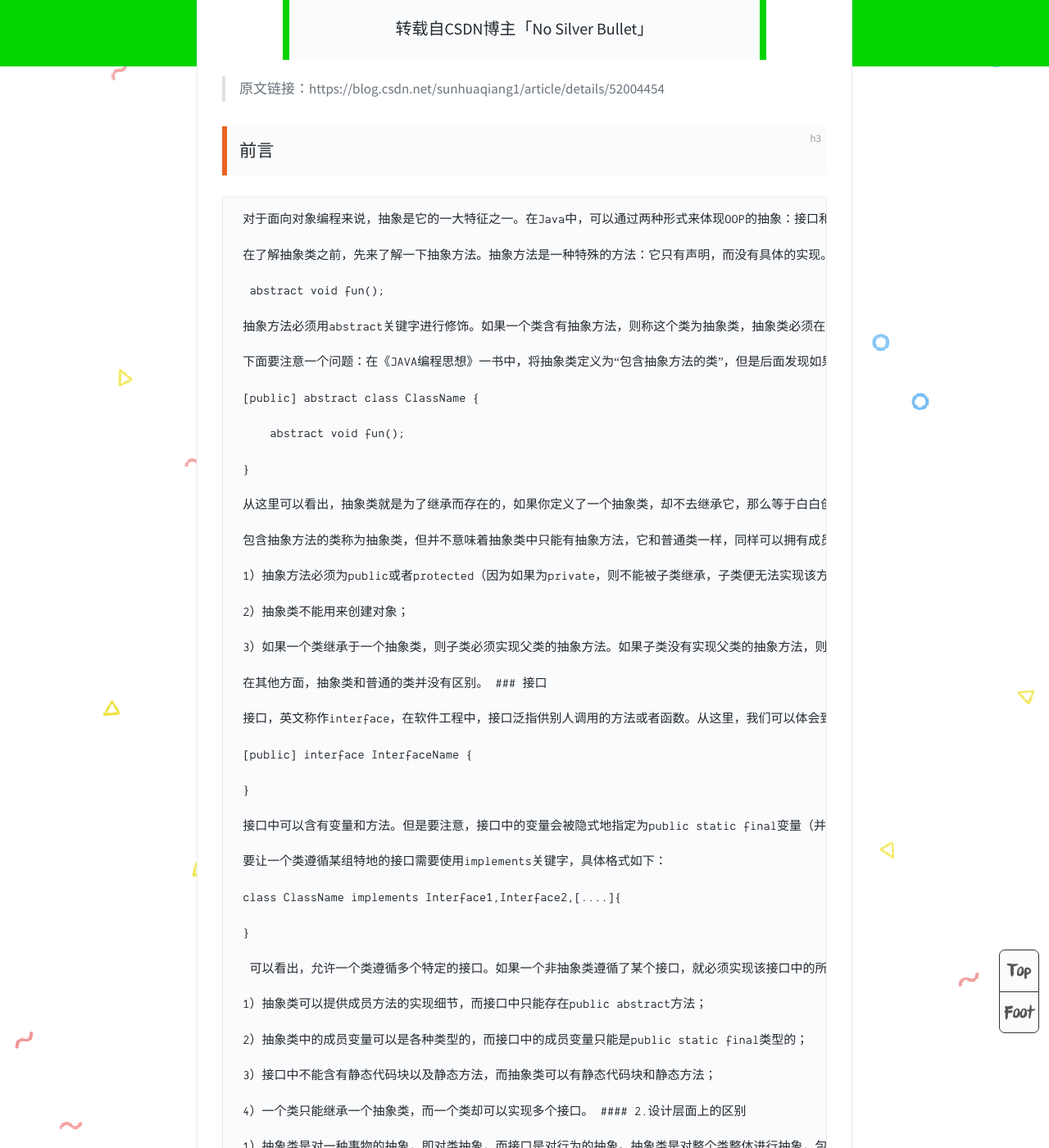
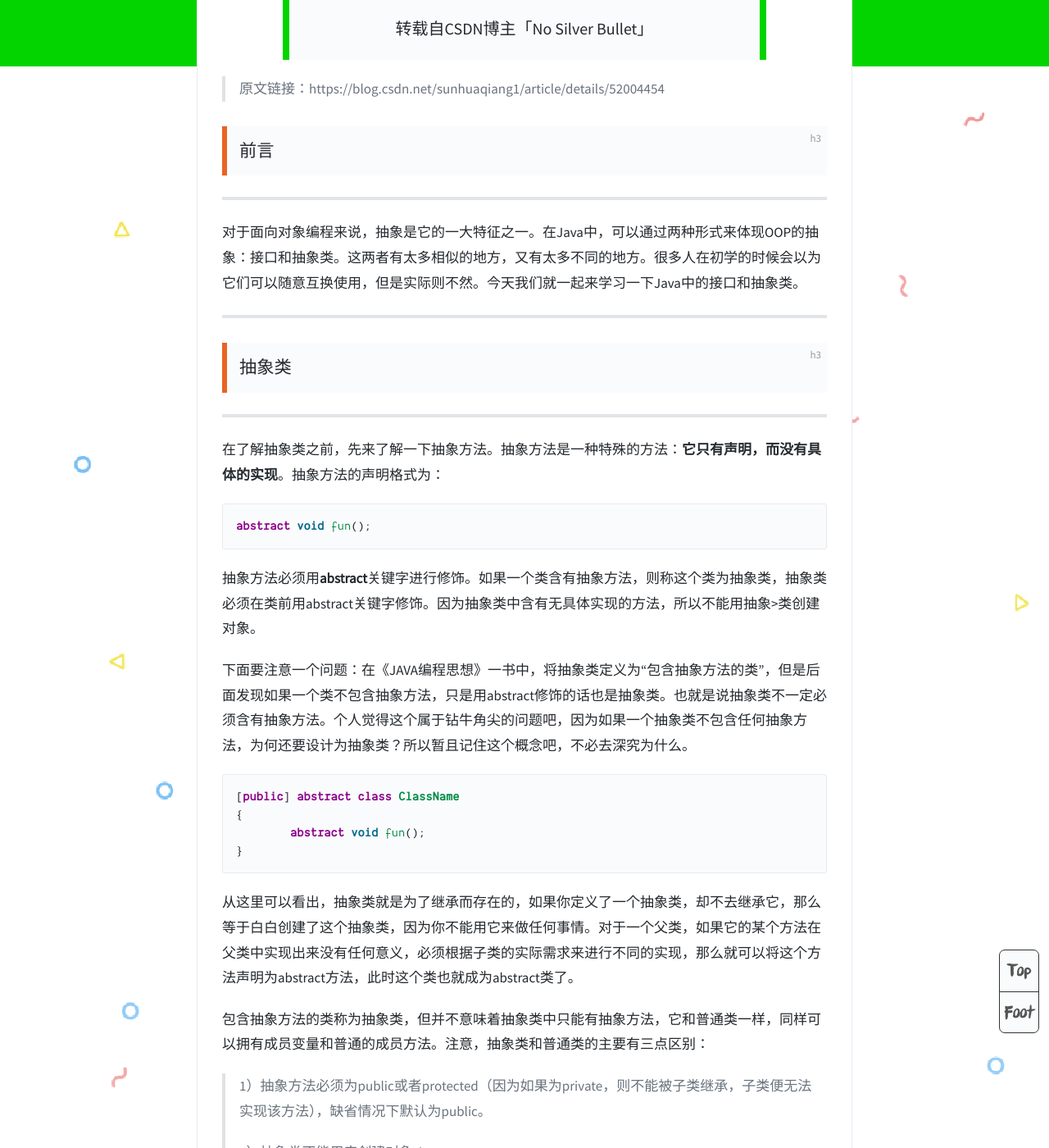
Before and after one commit to xinhuoshixincha/xinhuoshixincha.github.io, a Jekyll site: the page built from _posts/2020-5-2-深入理解java的接口和抽象类（转载）.md, in a window 1280 px wide and 1400 px high, scrolled down 544 px. Shown: the whole window at 82% size. Built offline with Jekyll 4.4.1, drawn with Linux system fonts in a browser that asks for light colours; comment, search, counter and statistics services are not loaded; some of the changed text lies outside the part shown.

Commit message:
Update 2020-5-2-深入理解java的接口和抽象类（转载）.md

````diff
--- a/_posts/2020-5-2-深入理解java的接口和抽象类（转载）.md
+++ b/_posts/2020-5-2-深入理解java的接口和抽象类（转载）.md
@@ -7,117 +7,169 @@ tags: Java
 color: rgb(3,212,0)
 ---
 
->原文链接：https://blog.csdn.net/sunhuaqiang1/article/details/52004454
+> 原文链接：https://blog.csdn.net/sunhuaqiang1/article/details/52004454
 
 ### 前言
 
-     对于面向对象编程来说，抽象是它的一大特征之一。在Java中，可以通过两种形式来体现OOP的抽象：接口和抽象类。这两者有太多相似的地方，又有太多不同的地方。很多人在初学的时候会以为它们可以随意互换使用，但是实际则不然。今天我们就一起来学习一下Java中的接口和抽象类。
+***
+
+对于面向对象编程来说，抽象是它的一大特征之一。在Java中，可以通过两种形式来体现OOP的抽象：接口和抽象类。这两者有太多相似的地方，又有太多不同的地方。很多人在初学的时候会以为它们可以随意互换使用，但是实际则不然。今天我们就一起来学习一下Java中的接口和抽象类。
+
+***
+
+
+
 ### 抽象类
 
-     在了解抽象类之前，先来了解一下抽象方法。抽象方法是一种特殊的方法：它只有声明，而没有具体的实现。抽象方法的声明格式为：
+***
 
-      abstract void fun();
+在了解抽象类之前，先来了解一下抽象方法。抽象方法是一种特殊的方法：**它只有声明，而没有具体的实现**。抽象方法的声明格式为：
 
-     抽象方法必须用abstract关键字进行修饰。如果一个类含有抽象方法，则称这个类为抽象类，抽象类必须在类前用abstract关键字修饰。因为抽象类中含有无具体实现的方法，所以不能用抽象类创建对象。
+```java
+abstract void fun();
+```
 
-     下面要注意一个问题：在《JAVA编程思想》一书中，将抽象类定义为“包含抽象方法的类”，但是后面发现如果一个类不包含抽象方法，只是用abstract修饰的话也是抽象类。也就是说抽象类不一定必须含有抽象方法。个人觉得这个属于钻牛角尖的问题吧，因为如果一个抽象类不包含任何抽象方法，为何还要设计为抽象类？所以暂且记住这个概念吧，不必去深究为什么。
+抽象方法必须用**abstract**关键字进行修饰。如果一个类含有抽象方法，则称这个类为抽象类，抽象类必须在类前用abstract关键字修饰。因为抽象类中含有无具体实现的方法，所以不能用抽象>类创建对象。
 
-     [public] abstract class ClassName {
+下面要注意一个问题：在《JAVA编程思想》一书中，将抽象类定义为“包含抽象方法的类”，但是后面发现如果一个类不包含抽象方法，只是用abstract修饰的话也是抽象类。也就是说抽象类不一定必须含有抽象方法。个人觉得这个属于钻牛角尖的问题吧，因为如果一个抽象类不包含任何抽象方法，为何还要设计为抽象类？所以暂且记住这个概念吧，不必去深究为什么。
 
-         abstract void fun();
 
-     }
 
-     从这里可以看出，抽象类就是为了继承而存在的，如果你定义了一个抽象类，却不去继承它，那么等于白白创建了这个抽象类，因为你不能用它来做任何事情。对于一个父类，如果它的某个方法在父类中实现出来没有任何意义，必须根据子类的实际需求来进行不同的实现，那么就可以将这个方法声明为abstract方法，此时这个类也就成为abstract类了。
+```java
+[public] abstract class ClassName
+{
+	abstract void fun();
+}
+```
 
-     包含抽象方法的类称为抽象类，但并不意味着抽象类中只能有抽象方法，它和普通类一样，同样可以拥有成员变量和普通的成员方法。注意，抽象类和普通类的主要有三点区别：
 
-     1）抽象方法必须为public或者protected（因为如果为private，则不能被子类继承，子类便无法实现该方法），缺省情况下默认为public。
 
-     2）抽象类不能用来创建对象；
+从这里可以看出，抽象类就是为了继承而存在的，如果你定义了一个抽象类，却不去继承它，那么等于白白创建了这个抽象类，因为你不能用它来做任何事情。对于一个父类，如果它的某个方法在父类中实现出来没有任何意义，必须根据子类的实际需求来进行不同的实现，那么就可以将这个方法声明为abstract方法，此时这个类也就成为abstract类了。
 
-     3）如果一个类继承于一个抽象类，则子类必须实现父类的抽象方法。如果子类没有实现父类的抽象方法，则必须将子类也定义为为abstract类。
+包含抽象方法的类称为抽象类，但并不意味着抽象类中只能有抽象方法，它和普通类一样，同样可以拥有成员变量和普通的成员方法。注意，抽象类和普通类的主要有三点区别：
 
-     在其他方面，抽象类和普通的类并没有区别。
+> 1）抽象方法必须为public或者protected（因为如果为private，则不能被子类继承，子类便无法实现该方法），缺省情况下默认为public。
+>
+> 2）抽象类不能用来创建对象；
+>
+> 3）如果一个类继承于一个抽象类，则子类必须实现父类的抽象方法。如果子类没有实现父类的抽象方法，则必须将子类也定义为为abstract类。
+
+在其他方面，抽象类和普通的类并没有区别。
+
+***
+
+
+
 ### 接口
 
-     接口，英文称作interface，在软件工程中，接口泛指供别人调用的方法或者函数。从这里，我们可以体会到Java语言设计者的初衷，它是对行为的抽象。在Java中，定一个接口的形式如下：
+***
 
-     [public] interface InterfaceName {
+接口，英文称作interface，在软件工程中，接口泛指供别人调用的方法或者函数。从这里，我们可以体会到Java语言设计者的初衷，它是对行为的抽象。在Java中，定一个接口的形式如下：
 
-     }
+```java
+[public] interface InterfaceName
+{
 
-     接口中可以含有变量和方法。但是要注意，接口中的变量会被隐式地指定为public static final变量（并且只能是public static final变量，用private修饰会报编译错误），而方法会被隐式地指定为public abstract方法且只能是public abstract方法（用其他关键字，比如private、protected、static、 final等修饰会报编译错误），并且接口中所有的方法不能有具体的实现，也就是说，接口中的方法必须都是抽象方法。从这里可以隐约看出接口和抽象类的区别，接口是一种极度抽象的类型，它比抽象类更加“抽象”，并且一般情况下不在接口中定义变量。
+}
+```
 
-     要让一个类遵循某组特地的接口需要使用implements关键字，具体格式如下：
 
-     class ClassName implements Interface1,Interface2,[....]{
 
-     }
+接口中可以含有变量和方法。但是要注意，接口中的变量会被隐式地指定为public static final变量（并且只能是public static final变量，用private修饰会报编译错误），而方法会被隐式地指定为public abstract方法且只能是public abstract方法（用其他关键字，比如private、protected、static、 final等修饰会报编译错误），并且接口中所有的方法不能有具体的实现，也就是说，接口中的方法必须都是抽象方法。从这里可以隐约看出接口和抽象类的区别，接口是一种极度抽象的类型，它比抽象类更加“抽象”，并且一般情况下不在接口中定义变量。
 
-      可以看出，允许一个类遵循多个特定的接口。如果一个非抽象类遵循了某个接口，就必须实现该接口中的所有方法。对于遵循某个接口的抽象类，可以不实现该接口中的抽象方法。
+要让一个类遵循某组特地的接口需要使用implements关键字，具体格式如下：
+
+```java
+class ClassName implements Interface1,Interface2,[....]{
+
+}
+```
+
+
+
+可以看出，允许一个类遵循多个特定的接口。如果一个非抽象类遵循了某个接口，就必须实现该接口中的所有方法。对于遵循某个接口的抽象类，可以不实现该接口中的抽象方法。
+
+***
+
+
+
 ### 抽象类和接口的区别
-####　1.语法层面上的区别
 
-     1）抽象类可以提供成员方法的实现细节，而接口中只能存在public abstract方法；
+***
 
-     2）抽象类中的成员变量可以是各种类型的，而接口中的成员变量只能是public static final类型的；
+#### 1.语法层面上的区别
 
-     3）接口中不能含有静态代码块以及静态方法，而抽象类可以有静态代码块和静态方法；
+1）抽象类可以提供成员方法的实现细节，而接口中只能存在public abstract方法；
 
-     4）一个类只能继承一个抽象类，而一个类却可以实现多个接口。
+2）抽象类中的成员变量可以是各种类型的，而接口中的成员变量只能是public static final类型的；
+
+3）接口中不能含有静态代码块以及静态方法，而抽象类可以有静态代码块和静态方法；
+
+4）一个类只能继承一个抽象类，而一个类却可以实现多个接口。
+
 #### 2.设计层面上的区别
 
-     1）抽象类是对一种事物的抽象，即对类抽象，而接口是对行为的抽象。抽象类是对整个类整体进行抽象，包括属性、行为，但是接口却是对类局部（行为）进行抽象。举个简单的例子，飞机和鸟是不同类的事物，但是它们都有一个共性，就是都会飞。那么在设计的时候，可以将飞机设计为一个类Airplane，将鸟设计为一个类Bird，但是不能将 飞行 这个特性也设计为类，因此它只是一个行为特性，并不是对一类事物的抽象描述。此时可以将 飞行 设计为一个接口Fly，包含方法fly( )，然后Airplane和Bird分别根据自己的需要实现Fly这个接口。然后至于有不同种类的飞机，比如战斗机、民用飞机等直接继承Airplane即可，对于鸟也是类似的，不同种类的鸟直接继承Bird类即可。从这里可以看出，继承是一个 "是不是"的关系，而 接口 实现则是 "有没有"的关系。如果一个类继承了某个抽象类，则子类必定是抽象类的种类，而接口实现则是有没有、具备不具备的关系，比如鸟是否能飞（或者是否具备飞行这个特点），能飞行则可以实现这个接口，不能飞行就不实现这个接口。
+1）**抽象类是对一种事物的抽象，即对类抽象，而接口是对行为的抽象。**抽象类是对整个类整体进行抽象，包括属性、行为，但是接口却是对类局部（行为）进行抽象。举个简单的例子，飞机和鸟是不同类的事物，但是它们都有一个共性，就是都会飞。那么在设计的时候，可以将飞机设计为一个类Airplane，将鸟设计为一个类Bird，但是不能将 飞行 这个特性也设计为类，因此它只是一个行为特性，并不是对一类事物的抽象描述。此时可以将 飞行 设计为一个接口Fly，包含方法fly( )，然后Airplane和Bird分别根据自己的需要实现Fly这个接口。然后至于有不同种类的飞机，比如战斗机、民用飞机等直接继承Airplane即可，对于鸟也是类似的，不同种类的鸟直接继承Bird类即可。从这里可以看出，继承是一个 "是不是"的关系，而 接口 实现则是 "有没有"的关系。如果一个类继承了某个抽象类，则子类必定是抽象类的种类，而接口实现则是有没有、具备不具备的关系，比如鸟是否能飞（或者是否具备飞行这个特点），能飞行则可以实现这个接口，不能飞行就不实现这个接口。
 
-     2）设计层面不同，抽象类作为很多子类的父类，它是一种模板式设计。而接口是一种行为规范，它是一种辐射式设计。什么是模板式设计？最简单例子，大家都用过ppt里面的模板，如果用模板A设计了ppt B和ppt C，ppt B和ppt C公共的部分就是模板A了，如果它们的公共部分需要改动，则只需要改动模板A就可以了，不需要重新对ppt B和ppt C进行改动。而辐射式设计，比如某个电梯都装了某种报警器，一旦要更新报警器，就必须全部更新。也就是说对于抽象类，如果需要添加新的方法，可以直接在抽象类中添加具体的实现，子类可以不进行变更；而对于接口则不行，如果接口进行了变更，则所有实现这个接口的类都必须进行相应的改动。
+2）**设计层面不同，抽象类作为很多子类的父类，它是一种模板式设计。而接口是一种行为规范，它是一种辐射式设计。**什么是模板式设计？最简单例子，大家都用过ppt里面的模板，如果用模板A设计了ppt B和ppt C，ppt B和ppt C公共的部分就是模板A了，如果它们的公共部分需要改动，则只需要改动模板A就可以了，不需要重新对ppt B和ppt C进行改动。而辐射式设计，比如某个电梯都装了某种报警器，一旦要更新报警器，就必须全部更新。也就是说对于抽象类，如果需要添加新的方法，可以直接在抽象类中添加具体的实现，子类可以不进行变更；而对于接口则不行，如果接口进行了变更，则所有实现这个接口的类都必须进行相应的改动。
 
-     下面看一个网上流传最广泛的例子：门和警报的例子：门都有open( )和close( )两个动作，此时我们可以定义通过抽象类和接口来定义这个抽象概念：
+**下面看一个网上流传最广泛的例子：**门和警报的例子：门都有open( )和close( )两个动作，此时我们可以定义通过抽象类和接口来定义这个抽象概念：
 
-     abstract class Door {
+```java
+abstract class Door {
 
-         public abstract void open();
+public abstract void open();
 
-         public abstract void close();
+public abstract void close();
 
-     }
+}
 
-     或者：
+或者：
 
-     interface Door {
+interface Door {
 
-        public abstract void open();
+public abstract void open();
 
-         public abstract void close();
+public abstract void close();
 
-     }
+}
+```
 
-     但是现在如果我们需要门具有报警alarm( )的功能，那么该如何实现？下面提供两种思路：
 
-     1）将这三个功能都放在抽象类里面，但是这样一来所有继承于这个抽象类的子类都具备了报警功能，但是有的门并不一定具备报警功能；
 
-     2）将这三个功能都放在接口里面，需要用到报警功能的类就需要实现这个接口中的open( )和close( )，也许这个类根本就不具备open( )和close( )这两个功能，比如火灾报警器。
+**但是现在如果我们需要门具有报警alarm( )的功能，那么该如何实现？下面提供两种思路：**
 
-     从这里可以看出， Door的open() 、close()和alarm()根本就属于两个不同范畴内的行为，open()和close()属于门本身固有的行为特性，而alarm()属于延伸的附加行为。因此最好的解决办法是单独将报警设计为一个接口，包含alarm()行为,Door设计为单独的一个抽象类，包含open和close两种行为。再设计一个报警门继承Door类和实现Alarm接口。
+1）将这三个功能都放在抽象类里面，但是这样一来所有继承于这个抽象类的子类都具备了报警功能，但是有的门并不一定具备报警功能；
 
-    interface Alram {
-        void alarm();
-    }
-    abstract class Door {
-        void open();
-        void close();
-    }
-    class AlarmDoor extends Door implements Alarm {
-        void oepn() {
-          //....
-        }
-        void close() {
-          //....
-        }
-        void alarm() {
-          //....
-        }
-    }
-————————————————
-版权声明：本文为CSDN博主「No Silver Bullet」的原创文章，遵循CC 4.0 BY-SA版权协议，转载请附上原文出处链接及本声明。
-原文链接：https://blog.csdn.net/sunhuaqiang1/article/details/52004454
+2）将这三个功能都放在接口里面，需要用到报警功能的类就需要实现这个接口中的open( )和close( )，也许这个类根本就不具备open( )和close( )这两个功能，比如火灾报警器。
+
+从这里可以看出， Door的open() 、close()和alarm()根本就属于两个不同范畴内的行为，open()和close()属于门本身固有的行为特性，而alarm()属于延伸的附加行为。因此最好的解决办法是单独将报警设计为一个接口，包含alarm()行为,Door设计为单独的一个抽象类，包含open和close两种行为。再设计一个报警门继承Door类和实现Alarm接口。
+
+```java
+interface Alram {
+void alarm();
+}
+abstract class Door {
+void open();
+void close();
+}
+class AlarmDoor extends Door implements Alarm {
+void oepn() {
+//....
+}
+void close() {
+//....
+}
+void alarm() {
+//....
+}
+}
+```
+
+***
+
+
+
+> ————————————————
+> 版权声明：本文为CSDN博主「No Silver Bullet」的原创文章，遵循CC 4.0 BY-SA版权协议，转载请附上原文出处链接及本声明。
+> 原文链接：https://blog.csdn.net/sunhuaqiang1/article/details/52004454
````
